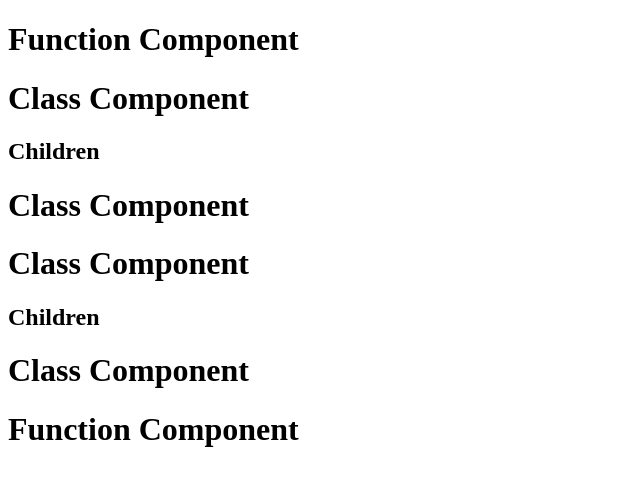
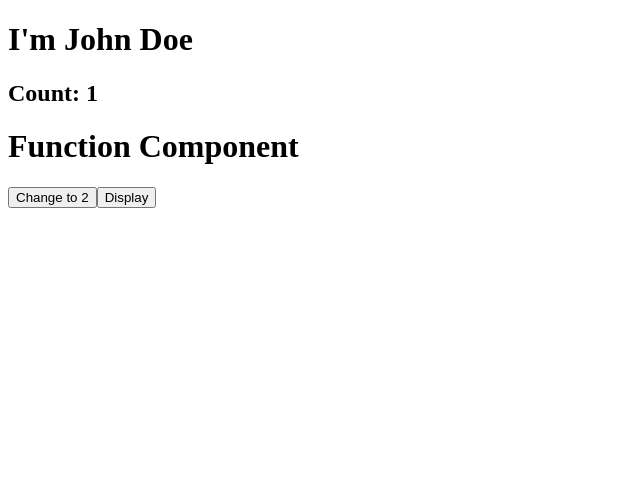
Before and after one commit to vrittech/MERN-04, a React (Vite) app in the folder react/: page / in a window 1280 px wide. Shown: the top 486 px of the page, without its empty margins (0-640 px from the left). Built offline with nearby package versions, Linux system fonts and the light colour scheme.

Commit message:
feat: learn react lifecycle

```diff
--- a/react/src/App.jsx
+++ b/react/src/App.jsx
@@ -1,17 +1,41 @@
+import { useState } from "react";
 import { ClassComponent, FunctionComponent } from "./components";
 
 // Data flow top-down, one-way
 function App() {
+  const [display, setDisplay] = useState(false);
+  let a = "apple";
+  console.log(a, display);
+
   return (
     <>
-      <FunctionComponent>
+      {display ? (
         <ClassComponent>
           <h2>Children</h2>
         </ClassComponent>
-        <ClassComponent>
+      ) : (
+        <FunctionComponent
+          user={{ name: "John Doe", age: 10 }}
+          displayChildren={display}
+          country="Nepal"
+          cars={["Mustang", "Nexon"]}
+          salary={10_00_000}
+        >
+          {/* <ClassComponent>
           <h2>Children</h2>
-        </ClassComponent>
-      </FunctionComponent>
+        </ClassComponent> */}
+        </FunctionComponent>
+      )}
+
+      <button
+        onClick={() => {
+          setDisplay(!display);
+          a = "banana";
+          console.log(a);
+        }}
+      >
+        Display
+      </button>
     </>
   );
 }
--- a/react/src/components/class-components.jsx
+++ b/react/src/components/class-components.jsx
@@ -3,15 +3,44 @@ import { Component } from "react";
 export class ClassComponent extends Component {
   constructor() {
     super();
+
+    console.log("Set state");
+    this.state = {
+      count: 1,
+    };
+  }
+
+  componentDidMount() {
+    console.log("Component mounted");
+  }
+
+  componentDidUpdate() {
+    console.log("Component updated");
+  }
+
+  componentWillUnmount() {
+    console.log("Component unmounted");
   }
 
   render() {
     return (
       <>
         <h1>Class Component</h1>
+        <p>Count: {this.state.count}</p>
         {this.props.children}
         <h1>Class Component</h1>
+        <button onClick={() => this.setState({ count: 2 })}>Change to 2</button>
       </>
     );
   }
 }
+
+// A -> a1, a2
+// A --> B -> a1, a2, b1, b2
+// C --> B -> a1, a2, b1, b2, c1, c2
+// D --> C -> a1, a2, b1, b2, c1, c2, d1, d2 (D doesn't need b1 method)
+
+// A -> a1, a2
+// B -> b1, b2
+// C -> c1, c2
+// D -> a1, a2, b2, c1, c2
--- a/react/src/components/function-component.jsx
+++ b/react/src/components/function-component.jsx
@@ -1,9 +1,46 @@
-export function FunctionComponent({ children }) {
-  return (
+import { useEffect, useState } from "react";
+
+export function FunctionComponent({
+  user /*  = { name: "Jane", age: 20 } */,
+  country,
+  cars,
+  salary,
+  children,
+  displayChildren,
+}) {
+  console.log(user, country, cars, salary);
+
+  const [count, setCount] = useState(1);
+
+  // if (displayChildren) {
+  //   return children;
+  // } else {
+  //   return (
+  //     <>
+  //       <h1>I&apos;m {user.name}</h1>
+  //       <h2>Count: {count}</h2>
+  //       <h1>Function Component</h1>
+  //       <button onClick={() => setCount(2)}>Change to 2</button>
+  //     </>
+  //   );
+  // }
+
+  // Mount, If dependency changed runs again, Unmount
+  useEffect(() => {
+    console.log("Effect run", count);
+    return () => {
+      console.log("Cleanup function call");
+    };
+  }, [count]);
+
+  return displayChildren ? (
+    children
+  ) : (
     <>
+      {user && <h1>I&apos;m {user.name}</h1>}
+      <h2>Count: {count}</h2>
       <h1>Function Component</h1>
-      {children}
-      <h1>Function Component</h1>
+      <button onClick={() => setCount(2)}>Change to 2</button>
     </>
   );
 }
```
